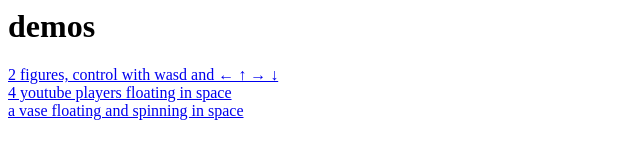
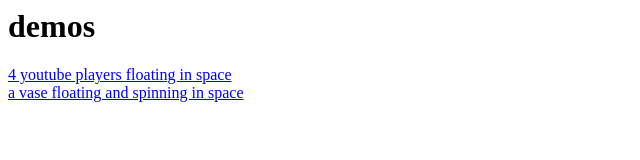
Before and after one commit to Frazer/learning-three.js, a plain HTML site: page index.html in a window 1280 px wide. Shown: the whole page, without its empty margins (0-640 px from the left). Drawn offline with Linux system fonts and the light colour scheme.

Commit message:
remove page that wasnt commited

```diff
--- a/index.html
+++ b/index.html
@@ -1,4 +1,3 @@
 <h1>demos</h1>
-<a href="three.html">2 figures, control with wasd and  ← ↑ → ↓</a><br/>
 <a href="yt.html">4 youtube players floating in space</a><br/>
 <a href="vase.html">a vase floating and spinning in space</a><br/>
```
